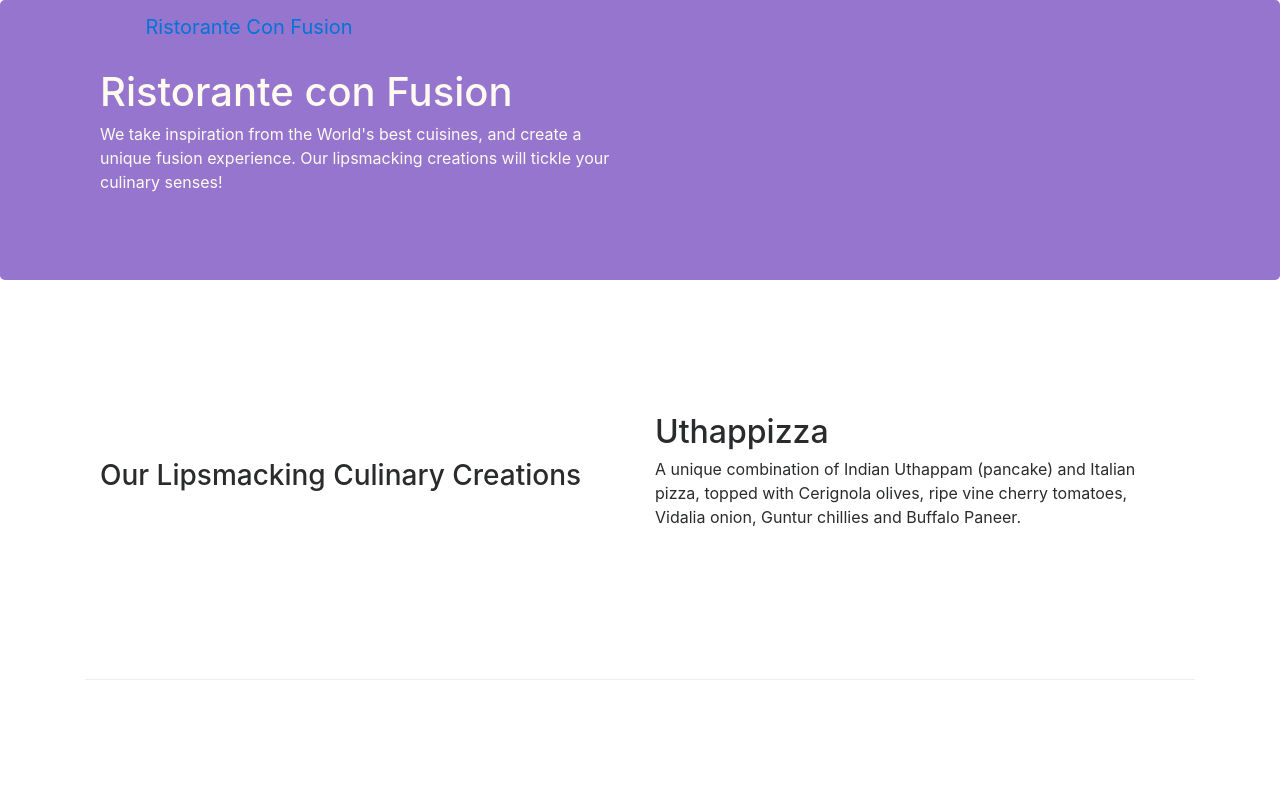
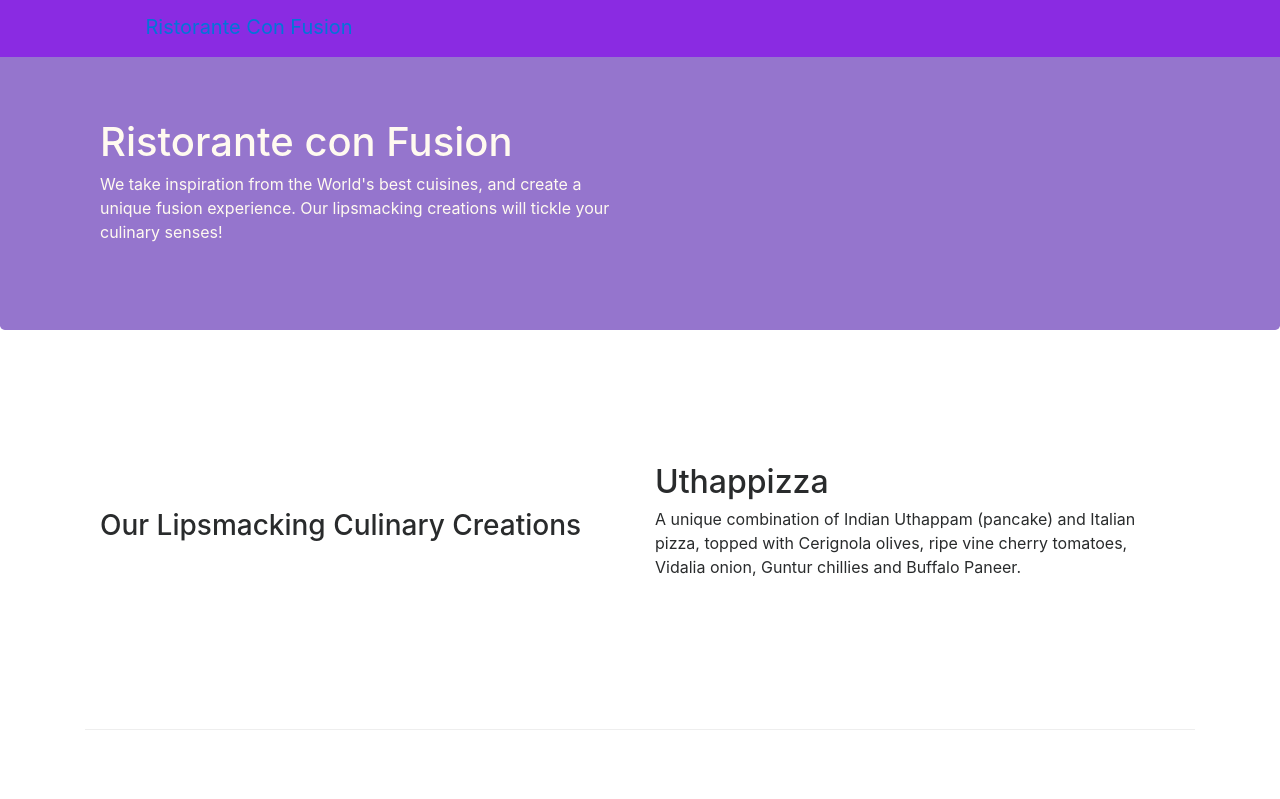
Before and after one commit to ssouberbielle/bootstrap-course1, a website: page index.html in a window 1280 px wide. Shown: the top 799 px of the page. Drawn offline with nearby package versions, Linux system fonts and the light colour scheme.

Commit message:
also added some style to the navbar

```diff
--- a/css/styles.css
+++ b/css/styles.css
@@ -28,3 +28,12 @@
     margin: 0px;
     color: black;
 }
+
+body {
+    padding: 50px 0px 0px 0px;
+    z-index: 0;
+}
+
+.navbar-dark {
+    background-color: blueviolet;
+}
```
